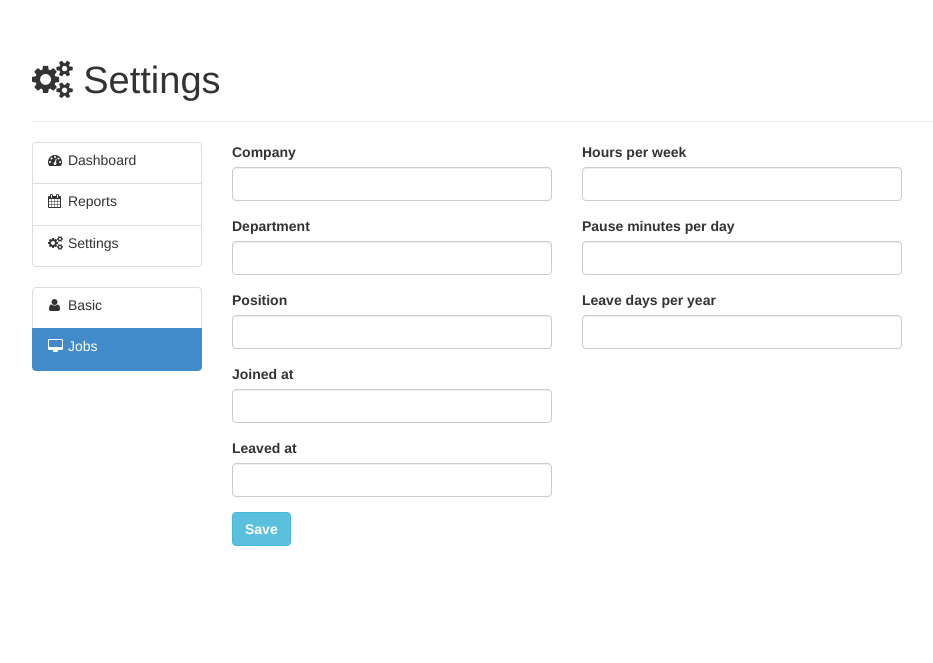
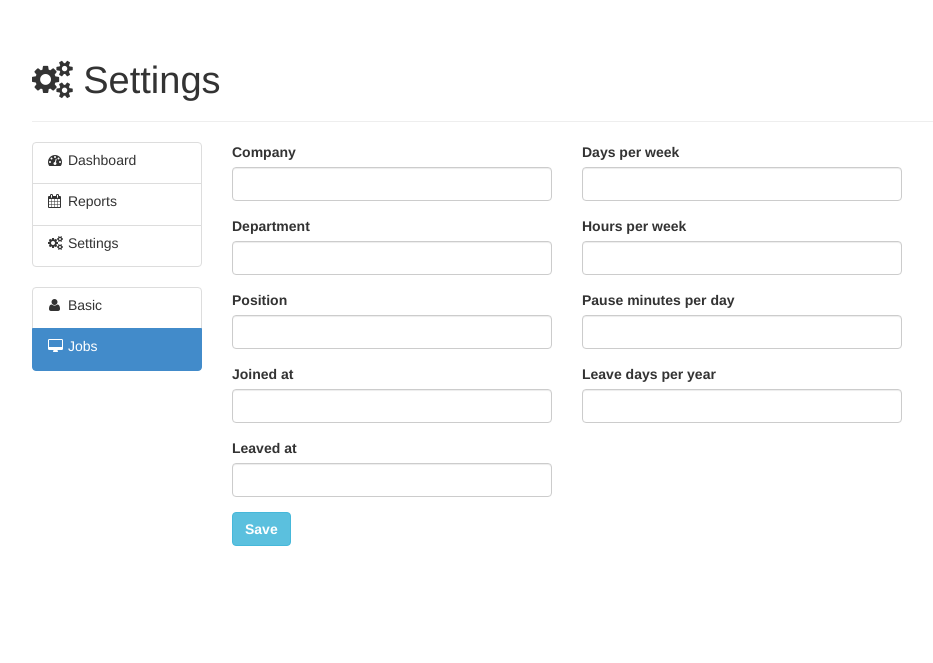
Before and after one commit to drscream/stech-uhr, a Django app: template stechuhr/templates/settings/jobs/new.html in a window 1280 px wide. Shown: the part 50-713 px from the top of the page, without its empty margins (23-956 px from the left). Run offline with Django 3.2, Linux system fonts and the light colour scheme; the template is opened without the code that fills it, so the values that code supplies are empty.

Commit message:
added 'days_per_week' entry to settings, jobs templates

```diff
--- a/stechuhr/templates/settings.html
+++ b/stechuhr/templates/settings.html
@@ -78,6 +78,7 @@
 			</div>
 			<div class="col-lg-6">
 				<table class="table table-stripped table-hover" style="margin-top: 36px;">
+					<tr><th>Days per week</th><td>{{ job.days_per_week|append:" days" }}</td></tr>
 					<tr><th>Hours per week</th><td>{{ job.hours_per_week|append:" hours" }}</td></tr>
 					<tr><th>Pause minutes per day</th><td>{{ job.pause_minutes_per_day|append:" minutes" }}</td></tr>
 					<tr><th>Leave days per year</th><td>{{ job.leave_days_per_year|append:" days" }}</td></tr>
@@ -89,7 +90,7 @@
 			<div class="col-lg-6">
 				<h3 class="table-header"><i class="icon-desktop"></i> Job</h3>
 				<div class="alert alert-info form-alert">
-					<a href="/stechuhr/settings/job/new/" class="alert-link">Create</a>
+					<a href="/stechuhr/settings/jobs/new/" class="alert-link">Create</a>
 					a job record.
 				</div>
 			</div>
--- a/stechuhr/templates/settings/jobs/details.html
+++ b/stechuhr/templates/settings/jobs/details.html
@@ -82,6 +82,10 @@
 					</div>
 					<div class="col-lg-6">
 						<div class="form-group">
+							<label for="id_days_per_week">Days per week</label>
+							<input id="id_days_per_week" maxlength="254" name="days_per_week" type="text" class="form-control" value="{{ job.days_per_week|default:"" }}"/>
+						</div>
+						<div class="form-group">
 							<label for="id_hours_per_week">Hours per week</label>
 							<input id="id_hours_per_week" maxlength="254" name="hours_per_week" type="text" class="form-control" value="{{ job.hours_per_week|default:"" }}"/>
 						</div>
--- a/stechuhr/templates/settings/jobs/new.html
+++ b/stechuhr/templates/settings/jobs/new.html
@@ -81,6 +81,10 @@
 					</div>
 					<div class="col-lg-6">
 						<div class="form-group">
+							<label for="id_days_per_week">Days per week</label>
+							<input id="id_days_per_week" maxlength="254" name="days_per_week" type="text" class="form-control" />
+						</div>
+						<div class="form-group">
 							<label for="id_hours_per_week">Hours per week</label>
 							<input id="id_hours_per_week" maxlength="254" name="hours_per_week" type="text" class="form-control" />
 						</div>
```
